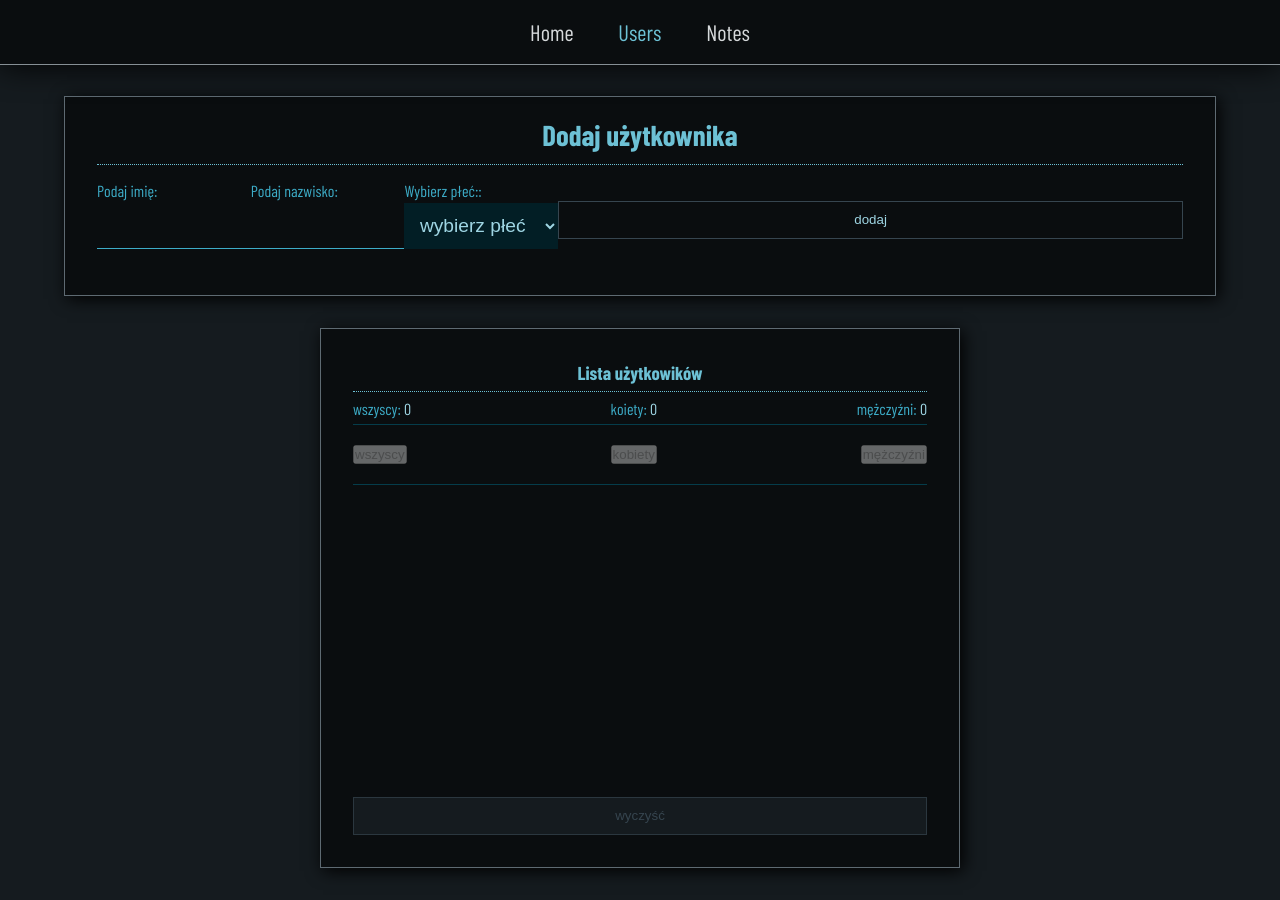
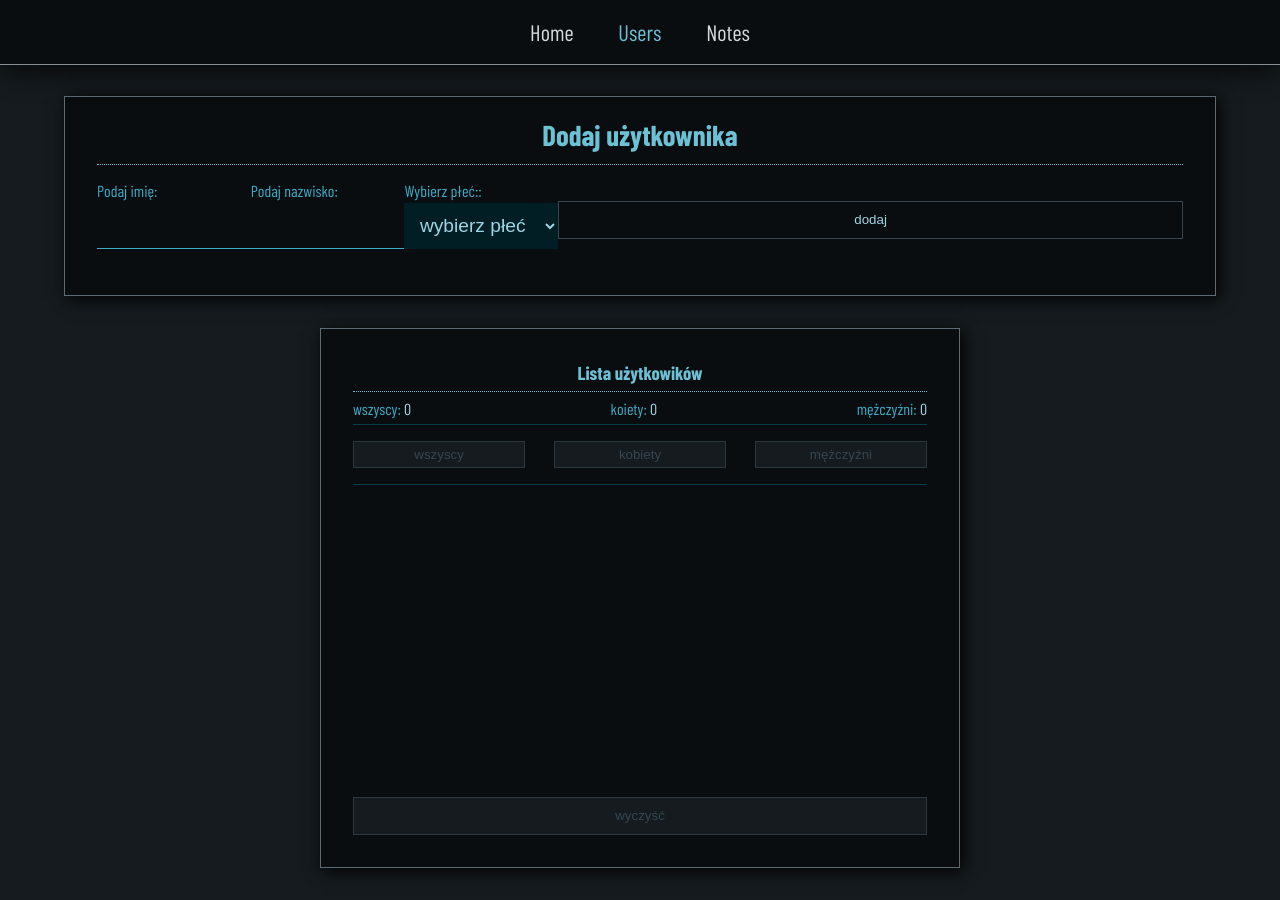
Before and after one commit to Scorpion19702022/SIMPLE_PROJECT_REACT_REDUX, a React (Vite) app: page /UsersInputs in a window 1280 px wide. Built offline with nearby package versions, Linux system fonts and the light colour scheme; a web font is replaced by a local one.

Commit message:
added style

```diff
--- a/src/Components/Users/Styles/UsersList.module.css
+++ b/src/Components/Users/Styles/UsersList.module.css
@@ -75,7 +75,7 @@
 	border-bottom: 0.04em solid var(--color-color08);
 }
 
-.btn_select {
+.btn_select_active {
 	width: 30%;
 	padding: 0.4em;
 	color: var(--color-color04);
@@ -83,7 +83,7 @@
 	border: 0.04em solid var(--color-color08);
 }
 
-.btn_select:disabled {
+.btn_select_active:disabled {
 	width: 30%;
 	padding: 0.4em;
 	color: var(--color-dark06);
@@ -122,16 +122,16 @@
 		height: 540px;
 	}
 
-	.btn_select {
+	.btn_select_active {
 		cursor: pointer;
 		transition: all 0.3s ease-in-out;
 	}
 
-	.btn_select:hover {
+	.btn_select_active:hover {
 		background-color: var(--color-color09);
 	}
 
-	.btn_select:disabled {
+	.btn_select_active:disabled {
 		width: 30%;
 		padding: 0.4em;
 		color: var(--color-dark06);
```
